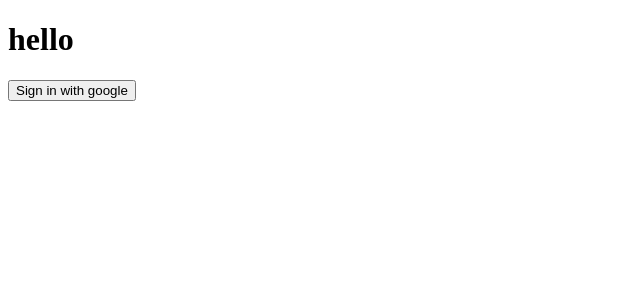
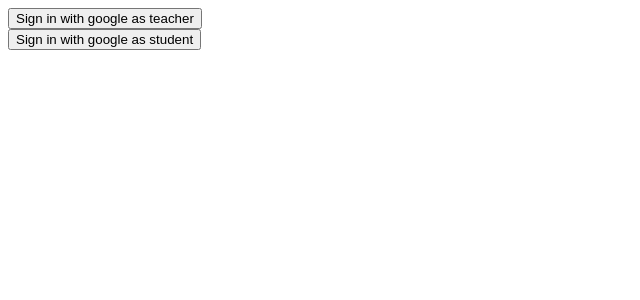
Before and after one commit to ashenoy20/scheduler.io, a React (Create React App) app: page /login in a window 1280 px wide. Shown: the top 300 px of the page, without its empty margins (0-640 px from the left). Built offline with nearby package versions, Linux system fonts and the light colour scheme; no server answers.

Commit message:
Add files via upload

```diff
--- a/src/App.js
+++ b/src/App.js
@@ -1,25 +1,29 @@
-import {BrowserRouter as Router, Route, Switch} from "react-router-dom"
+
+import {BrowserRouter as Router, Route, Switch, Redirect} from "react-router-dom"
 import AuthContextProvider from "./AuthContextProvider";
+import { useContext } from "react";
 import Login from './Login';
+import { AuthContext } from "./AuthContextProvider";
+import Home from "./Home";
 
-import ApiCalendar from 'react-google-calendar-api';
+
+
 
 function App() {
+
   return (
-    <>
-    <h1>hello</h1>
     <div>
+
       <Router>
         <AuthContextProvider>
           <Switch>
-            <Route path="/login" component={Login}/>
-            <Route path="/home"/>
+            <Route path="/login" component={Login} />
+            <Route path="/home" component={Home}/>
           </Switch>
         </AuthContextProvider>
       </Router>
 
     </div>
-    </>
   );
 }
 
--- a/src/AuthContextProvider.js
+++ b/src/AuthContextProvider.js
@@ -8,25 +8,31 @@
 const AuthContextProvider = (props) => {
 
     const url = useHistory()
-    const [user, setUser] = useState(null)
+    const [user, setUser] = useState()
+    const [status, setStatus] = useState(true)
 
 
     useEffect(() => {
         fb.onAuthStateChanged(user => {
             setUser(user)
-            if(user !== null){
+            setStatus(false)
+            if(user){
                 url.push('/home')
+            }else{
+                url.push('/login')
             }
-
-
         })
     }, [user, url])
 
+    const result = user
+
     return (
-        <AuthContext.Provider value={user}>
-            {props.children}
+        <AuthContext.Provider value={result}>
+            {!status && props.children}
         </AuthContext.Provider>
     )
 }
 
 export default AuthContextProvider
+
+export {AuthContext}
--- /dev/null
+++ b/src/Home.js
@@ -0,0 +1,23 @@
+import React, {useContext} from 'react'
+import { AuthContext } from './AuthContextProvider'
+import {fb} from './FireBase'
+import { useHistory } from 'react-router'
+
+const Home = () => {
+
+    let context = useContext(AuthContext)
+
+    const url = useHistory()
+    const signOutUser = async () => {
+        await fb.signOut()
+        url.push('/login')
+    }
+
+    return (
+        <div>
+            <button onClick={signOutUser}>{context.displayName}</button>
+        </div>
+    )
+}
+
+export default Home
--- a/src/Login.js
+++ b/src/Login.js
@@ -1,13 +1,39 @@
 import React from 'react'
 
-import firebase from 'firebase/app'
+import firebase from 'firebase/app';
+import 'firebase/firestore';
 import {fb} from './FireBase'
 
+const db = firebase.firestore()
+
 const Login = () => {
+
+
+
+    const teacherLogin = () => {
+        const r = db.collection('users').doc('admin')
+
+        r.get().then((doc) => {
+            console.log(doc.data())
+        })
+
+    }
+
+    const studentLogin = () => {
+
+    }
+
+
     return (
-        <div>
-            <button onClick={() => { fb.signInWithRedirect(new firebase.auth.GoogleAuthProvider())}}>Sign in with google</button>
-        </div>
+        <>
+            <div>
+                <button onClick={teacherLogin}>Sign in with google as teacher</button>
+            </div>
+
+            <div>
+                <button onClick={() => { fb.signInWithRedirect(new firebase.auth.GoogleAuthProvider())}}>Sign in with google as student</button>
+            </div>
+        </>
     )
 }
 
--- a/src/index.js
+++ b/src/index.js
@@ -1,6 +1,7 @@
 import React from 'react';
 import ReactDOM from 'react-dom';
 import App from './App';
+
 
 ReactDOM.render(
   <React.StrictMode>
```
Also changed, not shown: src/FireBase.js (line endings or trailing spaces).
